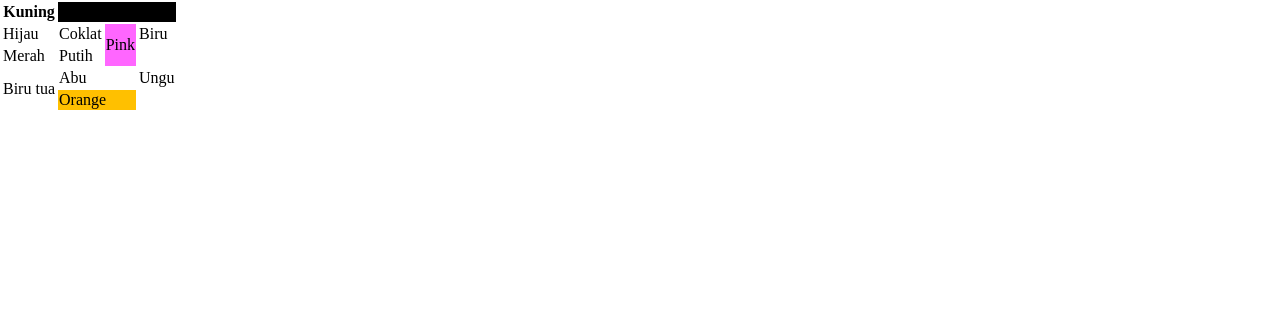
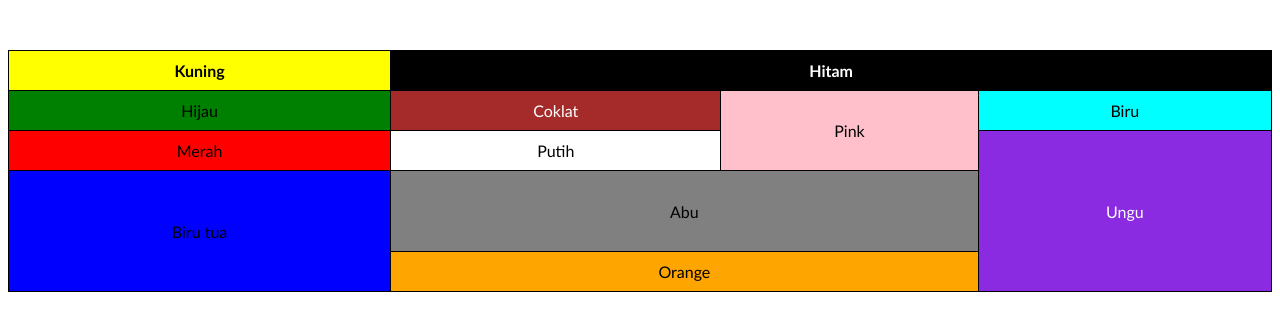
Before and after one commit to afyar08/Proyek3, a plain HTML site: page mission 1/index.html in a window 1280 px wide. Drawn offline with Linux system fonts and the light colour scheme.

Commit message:
Update styles.css

```diff
--- a/mission 1/styles.css
+++ b/mission 1/styles.css
@@ -1,126 +1,71 @@
-/* styles.css */
-
-body, html {
-    margin: 0;
-    padding: 0;
-    height: 100%;
+table {
+    border-collapse: collapse;
+    width: 100%;
+    margin: auto;
+    margin-top: 50px;
+    font-family: Calibri, sans-serif;
 }
 
-.Teks{
-    font-family: Arial, sans-serif;
-    font-size: 16px;
-    font-weight: bold;
-    color: black;
+th,
+td {
+    border: 1px solid black;
+    padding: 10px;
     text-align: center;
-    text-transform: uppercase;
-    line-height: 1.5;
-    letter-spacing: 1px;
-  }
-
-  .Teks2{
-    font-family: Arial, sans-serif;
-    font-size: 16px;
-    font-weight: bold;
-    color: rgb(255, 255, 255);
-    text-align: center;
-    text-transform: uppercase;
-    line-height: 1.5;
-    letter-spacing: 1px;
-  }
-
-.grid-container {
-    display: grid;
-    grid-template-columns: repeat(auto-fit, 1fr);
-    gap: 0px;
-    padding: 20px;
-    justify-content: center;
+    font-family: Calibri, sans-serif;
 }
 
-.grid-item {
-    height: 50px;
-    width: 200px;
-    border: 1px solid black;
-    box-sizing: border-box;
+th {
+    background-color: #f2f2f2;
 }
 
-.grid-item2 {
-    height: 50px;
-    width: 600px;
-    border: 1px solid black;
-    box-sizing: border-box;
-}
-
-.grid-item3 {
-    height: 150px;
-    width: 200px;
-    border: 1px solid black;
-    box-sizing: border-box;
-}
-
-.kuning {
-    background-color: #FFFF00;
+.yellow {
+    background-color: yellow;
 }
 
 .black {
-    background-color: #000000;
-    grid-column-start: 2;
-    grid-column-end: 5;
+    background-color: black;
+    color: white;
 }
 
-.black {
-    background-color: #000000;
-    grid-column-start: 2;
-    grid-column-end: 5;
+.green {
+    background-color: green;
 }
 
-.hijau {
-    background-color: #00AF50;
-    grid-row: 2; /* Muncul di baris ke-2 */
-}
-
-.merah {
-    background-color: #FE0000;
-    grid-row: 3;
-}
-
-.birutua {
-    background-color: #0071C1;
-    grid-row: 4;
-}
-
-.coklat {
-    background-color: #833C0F;
-    grid-row: 2;
+.brown {
+    background-color: brown;
+    color: white;
 }
 
 .pink {
-    background-color: #FF66FF;
-    grid-row: 2;
-    grid-column-start: 3;
-    grid-column-end: 5;
+    background-color: pink;
 }
 
-.biru {
-    background-color: #01B0F1;
-    grid-row: 2;
+.aqua {
+    background-color: aqua;
 }
 
-.putih {
-    background-color: #FFFFFF;
-    grid-row: 3;
+.red {
+    background-color: red;
 }
 
-.abu {
-    background-color: #A6A6A6;
-    grid-row: 4;
+.white {
+    background-color: white;
+}
+
+.purple {
+    background-color: blueviolet;
+    color: white;
+}
+
+.blue {
+    background-color: blue;
+}
+
+.gray {
+    background-color: gray;
+    height: 60px;
 }
 
 .orange {
-    background-color: #FFC000;
-    grid-row: 4;
+    background-color: orange;
 }
-
-.ungu {
-    background-color: #7030A0;
-    grid-row: 4;
-}
```
